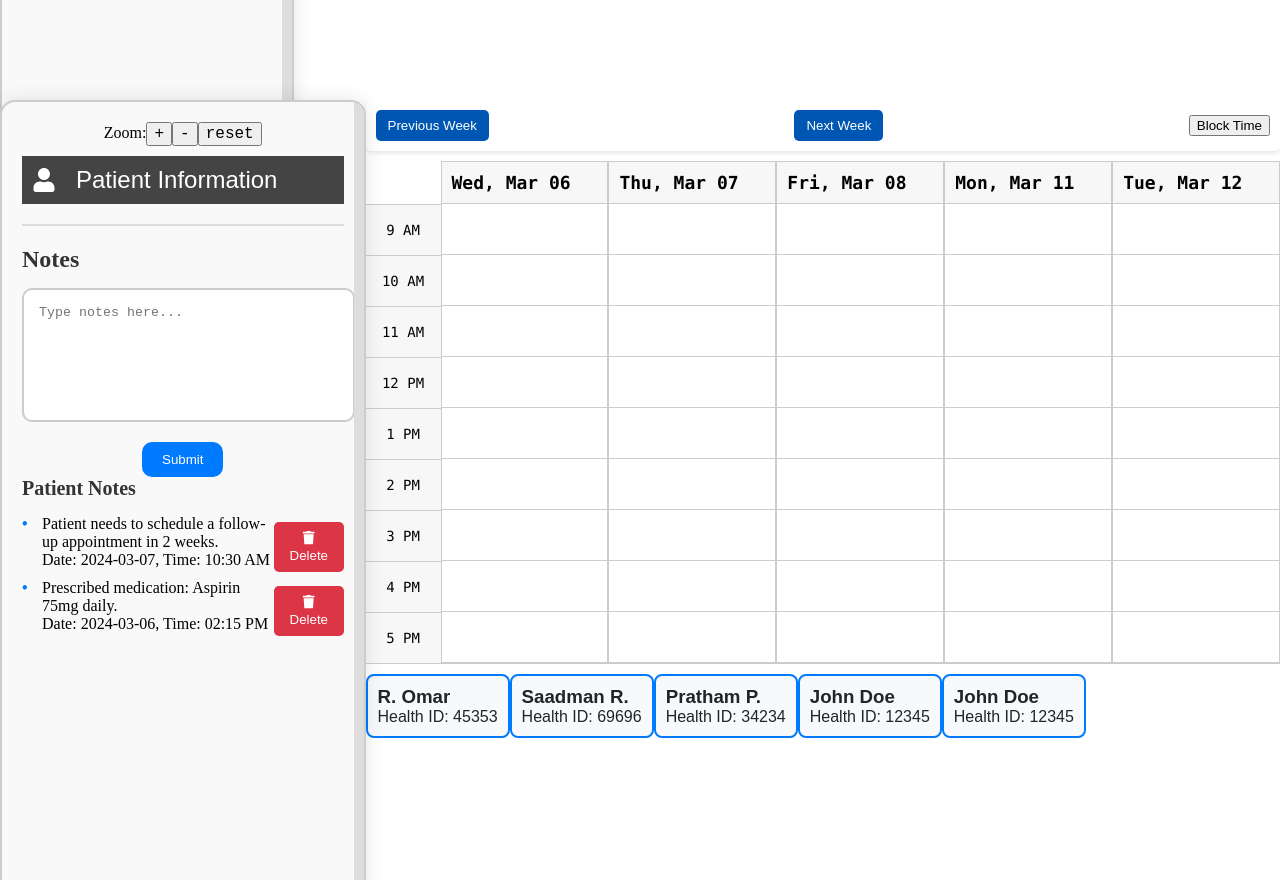
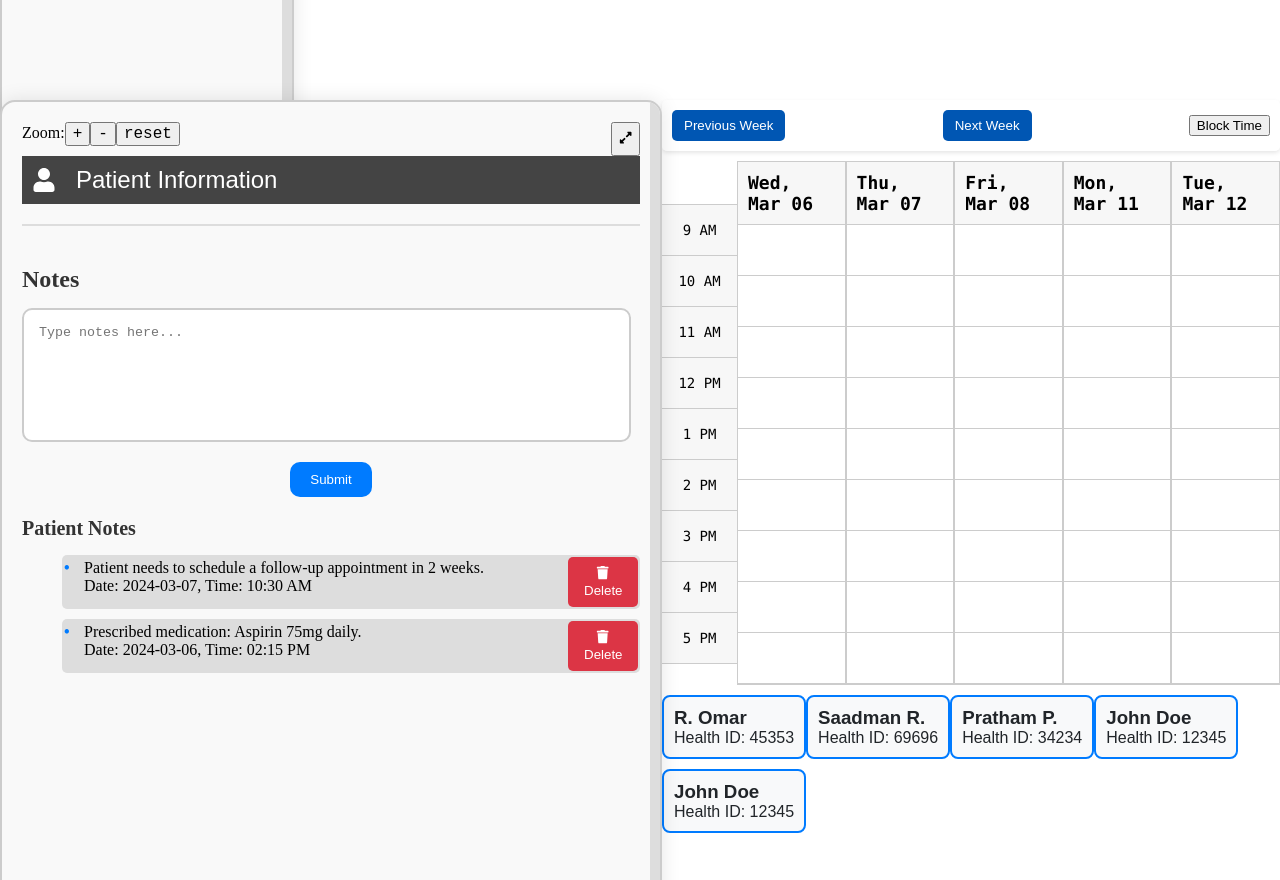
Before and after one commit to raja-omar/MediSync, a React (Vite) app in the folder appointment-management-system/: page / in a window 1280 px wide. Shown: the part 700-1580 px from the top of the page. Built offline with nearby package versions, Linux system fonts and the light colour scheme.

Commit message:
full screen functionality in doctor side

```diff
--- a/appointment-management-system/src/components/DoctorSidebar.jsx
+++ b/appointment-management-system/src/components/DoctorSidebar.jsx
@@ -1,14 +1,15 @@
 import React, { useState } from "react";
 import "../styles/DoctorSidebarStyles.css";
-import { FaUser, FaTrash } from "react-icons/fa";
+import { FaUser, FaTrash, FaExpandAlt, FaCompressAlt } from "react-icons/fa";
 
-const Sidebar = () => {
+const Sidebar = ({ isFullScreen, setIsFullScreen }) => {
   const [notes, setNotes] = useState("");
   const [isResizing, setIsResizing] = useState(false);
   const [startX, setStartX] = useState(0);
-  const [sidebarWidth, setSidebarWidth] = useState(450); // Initial width of the sidebar
-  const [fontSize, setFontSize] = useState(16); // Initial font size
+  const [sidebarWidth, setSidebarWidth] = useState(window.innerWidth);
+  const [fontSize, setFontSize] = useState(16);
   const [patientDropdownVisible, setPatientDropdownVisible] = useState(false);
+  const [lastWidth, setLastWidth] = useState(450);
 
   const patientDetails = {
     name: "John Doe",
@@ -59,6 +60,18 @@ const Sidebar = () => {
     setNotes("");
   };
 
+  const handleFullScreen = () => {
+    if (!isFullScreen) {
+      setLastWidth(sidebarWidth);
+      setSidebarWidth(window.innerWidth);
+      console.log("it should be full screen");
+    } else {
+      setSidebarWidth(lastWidth); // Reset the width to the value stored in lastWidth
+      console.log("should not be full screen");
+    }
+    setIsFullScreen(!isFullScreen); // Toggle the isFullScreen state
+  };
+
   const handleMouseDown = (e) => {
     setIsResizing(true);
     setStartX(e.clientX);
@@ -70,6 +83,7 @@ const Sidebar = () => {
       const deltaX = e.clientX - startX;
       const newWidth = Math.max(sidebarWidth + deltaX, 500); // Limit minimum width
       setSidebarWidth(newWidth);
+      setLastWidth(sidebarWidth);
       setStartX(e.clientX);
     }
   };
@@ -91,7 +105,11 @@ const Sidebar = () => {
         onMouseDown={handleMouseDown}
         onMouseUp={handleMouseUp}
       />
-      <div className="zoom-div" style={{ fontSize: `${fontSize}px` }}>
+      <div className="top-sidebar">
+        <div
+          className="zoom-div"
+          style={{ marginRight: "auto", fontSize: `${fontSize}px` }}
+        >
           Zoom:
           <button
             onClick={increaseFontSize}
@@ -107,6 +125,10 @@ const Sidebar = () => {
           </button>
           <button onClick={resetFontSize} style={{ fontSize: `${fontSize}px` }}>
             reset
+          </button>
+        </div>
+        <button onClick={handleFullScreen} style={{ marginLeft: "auto" }}>
+          {isFullScreen ? <FaCompressAlt /> : <FaExpandAlt />}
         </button>
       </div>
 
--- a/appointment-management-system/src/pages/DoctorScreen.jsx
+++ b/appointment-management-system/src/pages/DoctorScreen.jsx
@@ -1,17 +1,23 @@
 import React, { useState } from "react";
 import DoctorSidebar from "../components/DoctorSidebar";
-// import MainSection from '../components/MainSection';
 import DocCalendar from "../components/DoctorCalendar";
 
 import "../styles/App.css";
 
 function App() {
   const [patientData, setPatientData] = useState(null);
+  const [isFullScreen, setIsFullScreen] = useState(false);
 
   return (
     <div className="app-container">
-      <DoctorSidebar className="sdebar" setPatientData={setPatientData} />
-      <DocCalendar className="main-section" patientData={patientData} />
+      <DoctorSidebar
+        className="sdebar"
+        isFullScreen={isFullScreen}
+        setIsFullScreen={setIsFullScreen}
+      />
+      {!isFullScreen && (
+        <DocCalendar className="main-section" setPatientData={setPatientData} />
+      )}
     </div>
   );
 }
--- a/appointment-management-system/src/styles/DoctorSidebarStyles.css
+++ b/appointment-management-system/src/styles/DoctorSidebarStyles.css
@@ -27,6 +27,7 @@
 .notes-section {
   /* flex: 1; */
   display: flex;
+  margin-top: 20px; /* Add margin at the top */
   flex-direction: column;
 }
 
@@ -34,6 +35,7 @@
   flex: 1;
   display: flex;
   flex-direction: column;
+  margin-bottom: 20px; /* Add margin at the bottom */
 }
 
 .notes-container h2 {
@@ -69,7 +71,6 @@
 
 .random-notes ul {
   list-style-type: none;
-  padding: 0;
   margin: 0;
 }
 
@@ -114,8 +115,12 @@
 }
 
 .note-item {
+  margin-bottom: 10px;
   display: flex;
   align-items: center;
+  padding: 2px;
+  background-color: #ddd;
+  border-radius: 5px;
 }
 
 .delete-button {
@@ -134,3 +139,8 @@
 .delete-button:hover {
   background-color: #c82333;
 }
+
+
+.top-sidebar {
+  display: flex;
+}
```
Lines whose indentation alone changed are shown as unchanged.
